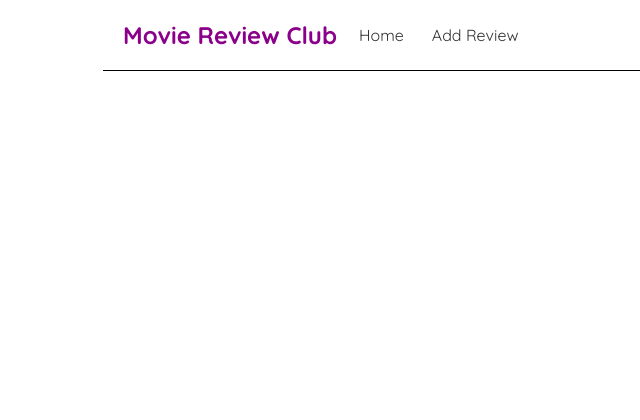
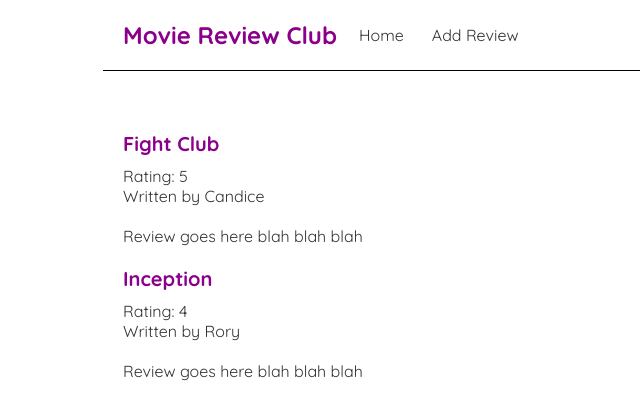
Before and after one commit to grittygrady/movie-reviews-client, a React (Create React App) app: page /reviews/1 in a window 1280 px wide. Shown: the top 420 px of the page, without its empty margins (217-857 px from the left). Built offline with nearby package versions, Linux system fonts and the light colour scheme.

Commit message:
minor progress

```diff
--- a/src/components/ReviewDetails.js
+++ b/src/components/ReviewDetails.js
@@ -6,20 +6,21 @@ import config from '../config';
 const ReviewDetails = (props) => {
   const { id } = useParams();
   // const { data: review, isLoading, error } = useFetch(`${config.API_ENDPOINT}/reviews/${id}`);
-  const { data: review, isLoading, error } = props;
+  const { reviews } = props;
+  console.log(reviews)
 
   return (
     <div className="review-details">
-      {isLoading && <div>Loading...</div>}
-      {error && <div>{error}</div>}
-      {review && (
+      {/* {isLoading && <div>Loading...</div>}
+      {error && <div>{error}</div>} */}
+      {reviews && reviews.map((review) => (
         <article>
           <h2>{review.title}</h2>
           <p>Rating: {review.rating}</p>
           <p>Written by {review.author}</p>
           <div>{review.body}</div>
         </article>
-      )}
+      ))}
     </div>
   );
 }
```
Also changed, not shown: 1 other file (tests, documents, lock files or other folders).
